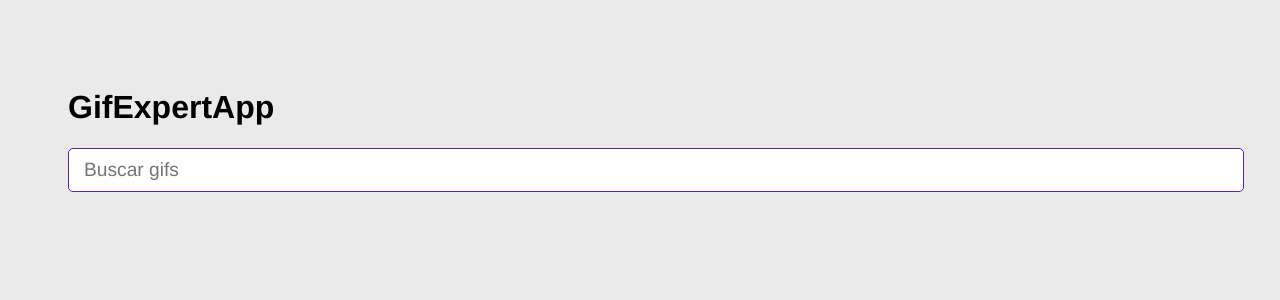
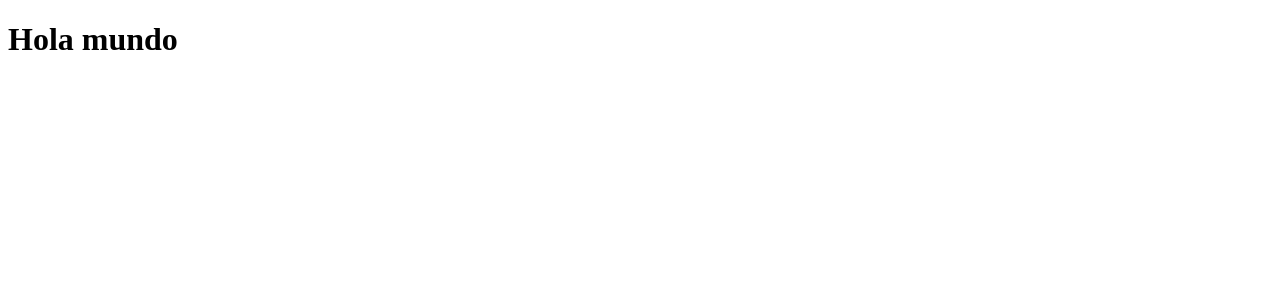
Before and after one commit to lexisgasa/gif-expert, a React (Vite) app: page / in a window 1280 px wide. Shown: the top 300 px of the page. Built offline with nearby package versions, Linux system fonts and the light colour scheme.

Commit message:
Finish GifExpertApp and relocate project

```diff
--- a/src/GifExpertApp/hooks/useFetchGifs.ts
+++ b/03-GifExpertApp/hooks/useFetchGifs.ts
@@ -1,6 +1,6 @@
 import { useEffect, useState } from "react";
-import { Gif } from "../../types";
-import fetchGifs from "../../helpers/fetchGifs";
+import { Gif } from "../types";
+import fetchGifs from "../helpers/fetchGifs";
 
 const useFetchGifs = (category: string) => {
   const [gifs, setGifs] = useState<Gif[]>([]);
--- a/src/App/App.tsx
+++ b/src/App/App.tsx
@@ -1,7 +1,5 @@
-import GifExpertApp from "../GifExpertApp/GifExpertApp";
-
 const App = (): React.ReactElement => {
-  return <GifExpertApp />;
+  return <h1>Hola mundo</h1>;
 };
 
 export default App;
--- a/tsconfig.app.json
+++ b/tsconfig.app.json
@@ -23,6 +23,7 @@
   "include": [
     "src",
     "02-react/apuntes/04-useState.tsx",
-    "02-react/apuntes/03-star-wars.tsx"
+    "02-react/apuntes/03-star-wars.tsx",
+    "03-GifExpertApp"
   ]
 }
```
Also changed, not shown: 03-GifExpertApp/AddCategory/AddCategory.tsx (renamed from src/GifExpertApp/AddCategory/AddCategory.tsx), 03-GifExpertApp/GifExpertApp.css (renamed from src/GifExpertApp/GifExpertApp.css), 03-GifExpertApp/GifExpertApp.tsx (renamed from src/GifExpertApp/GifExpertApp.tsx), 03-GifExpertApp/GifGrid/GifGrid.tsx (renamed from src/GifExpertApp/GifGrid/GifGrid.tsx), 03-GifExpertApp/GifItem/GifItem.tsx (renamed from src/GifExpertApp/GifItem/GifItem.tsx), 03-GifExpertApp/helpers/fetchGifs.ts (renamed from src/helpers/fetchGifs.ts), 03-GifExpertApp/types.ts (renamed from src/types.ts).
